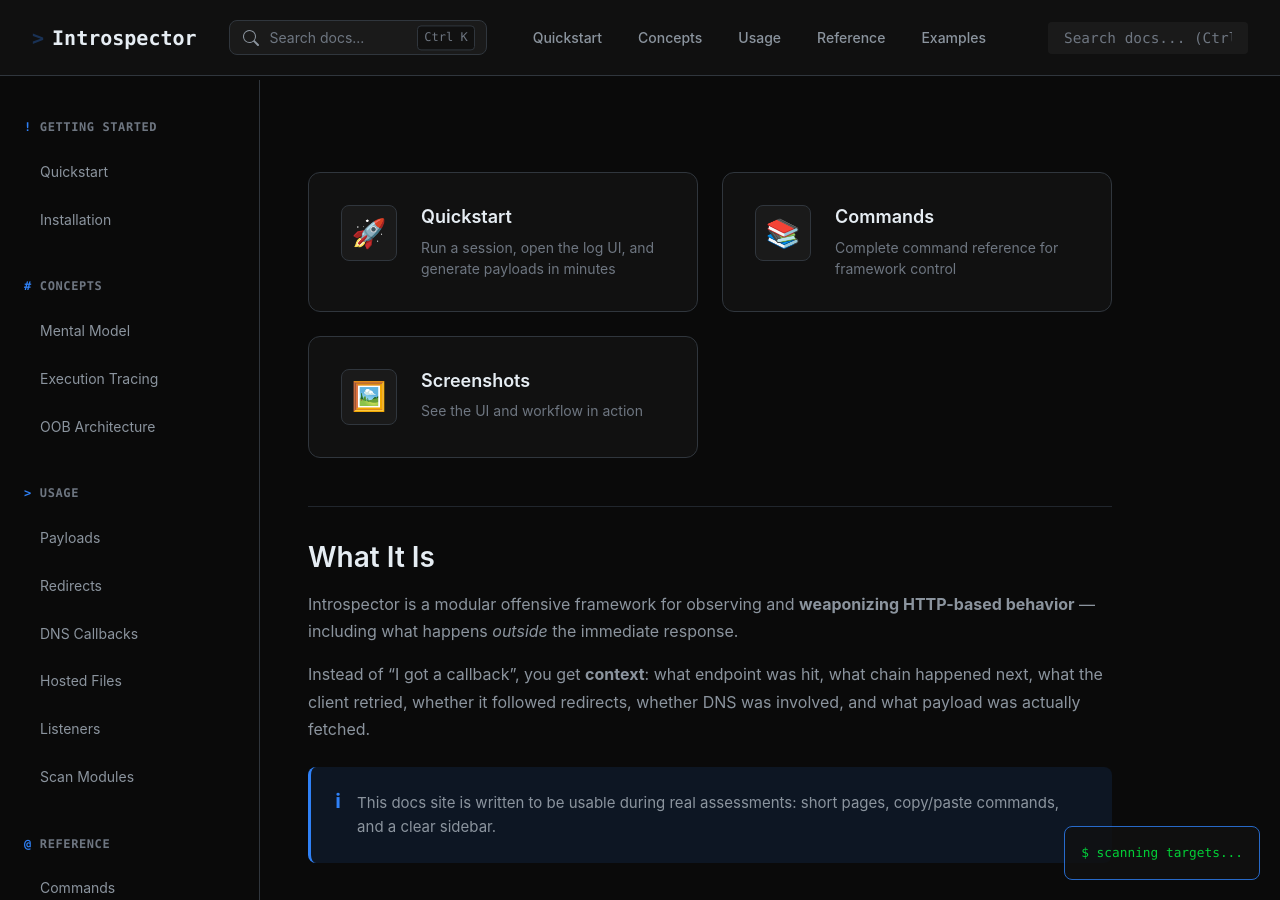
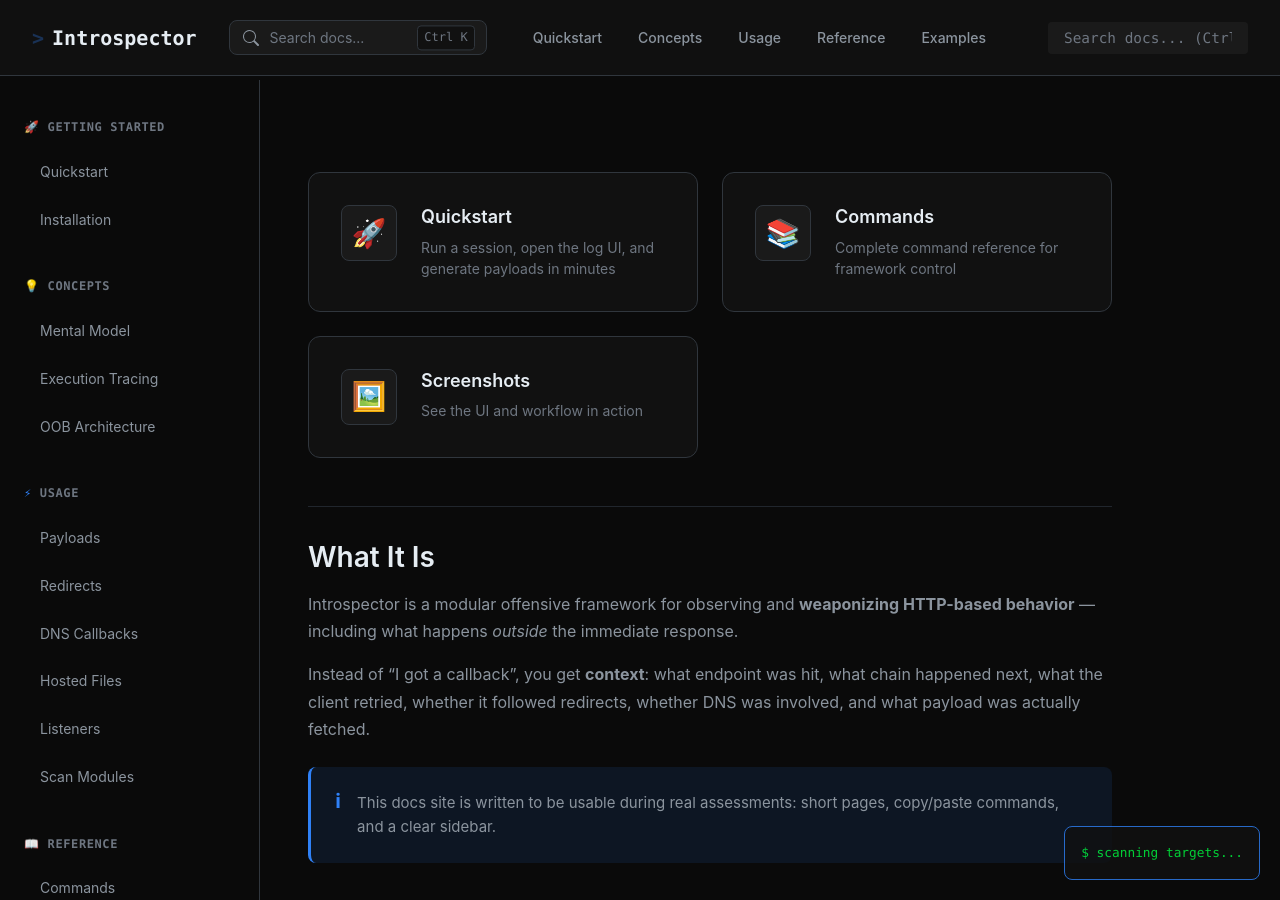
Before and after one commit to Dedal0/Introspector-Docs, a Jekyll site: the page built from index.md, in a window 1280 px wide and 900 px high. Built offline with Jekyll 4.4.1, drawn with Linux system fonts in a browser that asks for light colours; our own code applies the rules of GitHub Pages for plain Markdown files.

Commit message:
Update sidebar icons with emojis

```diff
--- a/_includes/sidebar.html
+++ b/_includes/sidebar.html
@@ -1,5 +1,5 @@
 <div class="sidebar-section">
-  <h3 class="sidebar-title" data-icon="!">Getting Started</h3>
+  <h3 class="sidebar-title" data-icon="🚀">Getting Started</h3>
   <ul class="sidebar-list">
     <li><a href="{{ '/getting-started/quickstart' | relative_url }}" {% if page.url contains '/getting-started/quickstart' %}class="active"{% endif %}>Quickstart</a></li>
     <li><a href="{{ '/getting-started/installation' | relative_url }}" {% if page.url contains '/getting-started/installation' %}class="active"{% endif %}>Installation</a></li>
@@ -7,7 +7,7 @@
 </div>
 
 <div class="sidebar-section">
-  <h3 class="sidebar-title" data-icon="#">Concepts</h3>
+  <h3 class="sidebar-title" data-icon="💡">Concepts</h3>
   <ul class="sidebar-list">
     <li><a href="{{ '/concepts/mental-model' | relative_url }}" {% if page.url contains '/concepts/mental-model' %}class="active"{% endif %}>Mental Model</a></li>
     <li><a href="{{ '/concepts/execution-tracing' | relative_url }}" {% if page.url contains '/concepts/execution-tracing' %}class="active"{% endif %}>Execution Tracing</a></li>
@@ -16,7 +16,7 @@
 </div>
 
 <div class="sidebar-section">
-  <h3 class="sidebar-title" data-icon=">">Usage</h3>
+  <h3 class="sidebar-title" data-icon="⚡">Usage</h3>
   <ul class="sidebar-list">
     <li><a href="{{ '/usage/payloads' | relative_url }}" {% if page.url contains '/usage/payloads' %}class="active"{% endif %}>Payloads</a></li>
     <li><a href="{{ '/usage/redirects' | relative_url }}" {% if page.url contains '/usage/redirects' %}class="active"{% endif %}>Redirects</a></li>
@@ -28,7 +28,7 @@
 </div>
 
 <div class="sidebar-section">
-  <h3 class="sidebar-title" data-icon="@">Reference</h3>
+  <h3 class="sidebar-title" data-icon="📖">Reference</h3>
   <ul class="sidebar-list">
     <li><a href="{{ '/reference/commands' | relative_url }}" {% if page.url contains '/reference/commands' %}class="active"{% endif %}>Commands</a></li>
     <li><a href="{{ '/reference/configuration' | relative_url }}" {% if page.url contains '/reference/configuration' %}class="active"{% endif %}>Configuration</a></li>
@@ -37,7 +37,7 @@
 </div>
 
 <div class="sidebar-section">
-  <h3 class="sidebar-title" data-icon="$">Examples</h3>
+  <h3 class="sidebar-title" data-icon="💻">Examples</h3>
   <ul class="sidebar-list">
     <li><a href="{{ '/examples/redirect-following' | relative_url }}" {% if page.url contains '/examples/redirect-following' %}class="active"{% endif %}>Redirect Following</a></li>
     <li><a href="{{ '/examples/blind-ssrf' | relative_url }}" {% if page.url contains '/examples/blind-ssrf' %}class="active"{% endif %}>Blind SSRF</a></li>
@@ -46,7 +46,7 @@
 </div>
 
 <div class="sidebar-section">
-  <h3 class="sidebar-title" data-icon="~">Screenshots</h3>
+  <h3 class="sidebar-title" data-icon="📸">Screenshots</h3>
   <ul class="sidebar-list">
     <li><a href="{{ '/screenshots/ui' | relative_url }}" {% if page.url contains '/screenshots/ui' %}class="active"{% endif %}>UI Demo</a></li>
   </ul>
```
